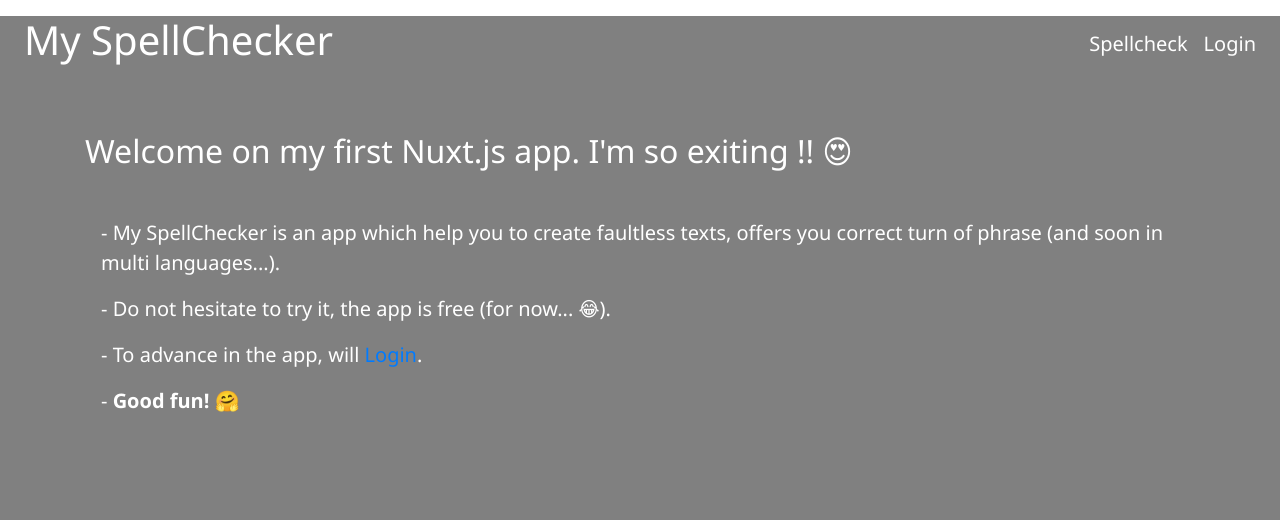
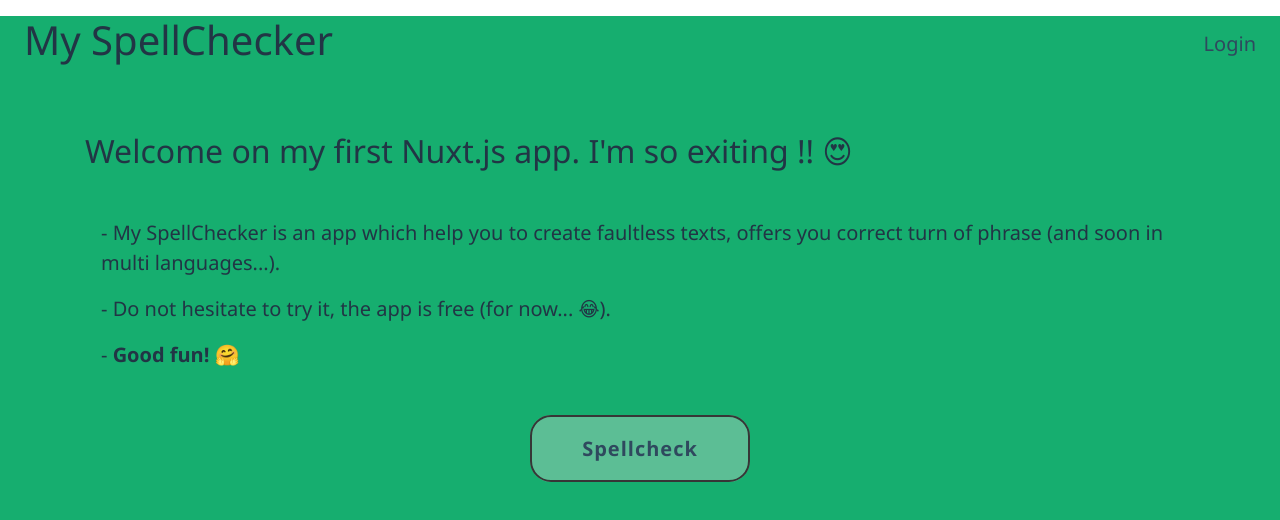
Before and after one commit to PilcodeurDev/my-app-spellchecker, a Nuxt app: page / in a window 1280 px wide. Shown: the top 520 px of the page. Built offline with nearby package versions, Linux system fonts and the light colour scheme; no server answers.

Commit message:
change bg-color and index.vue

```diff
--- a/layouts/default.vue
+++ b/layouts/default.vue
@@ -12,8 +12,7 @@
         <nuxt-link to="/" class="mx-2 text-decoration-none fw-bold">Logout</nuxt-link>
       </div>
       <div v-else>
-        <nuxt-link to="/spellcheck" class="mx-2 text-decoration-none fw-bold text-white">Spellcheck</nuxt-link>
-        <nuxt-link to="/login" class="mx-2 text-decoration-none fw-bold text-white">Login</nuxt-link>
+        <nuxt-link to="/login" class="mx-2 main_color">Login</nuxt-link>
       </div>
     </div>
     <nuxt />
@@ -23,12 +22,6 @@
 <style scoped>
 .contained {
   min-height: 100vh;
-
-  /* background-image: url('/image2.jpg');
-  background-size: cover;
-  background-repeat: no-repeat;
-  background-position: center;
-  background-attachment: fixed; */
-  background: grey;
+  background: #16ae6f;
 }
 </style>
--- a/pages/index.vue
+++ b/pages/index.vue
@@ -8,9 +8,14 @@
         <p>- My SpellChecker is an app which help you to create faultless texts, offers you correct turn of phrase (and
           soon in multi languages...).</p>
         <p>- Do not hesitate to try it, the app is free (for now... 😂).</p>
-        <p>- To advance in the app, will <nuxt-link to="/login" class="text-decoration-none fw-bold">Login</nuxt-link>.
-        </p>
+        <!-- <p>- To advance in the app, will <nuxt-link to="/login" class="text-decoration-none fw-bold">Login</nuxt-link>.
+        </p> -->
         <p>- <strong>Good fun!</strong> 🤗</p>
+      </div>
+      <div class="pt-5 d-flex justify-content-center">
+        <button>
+          <nuxt-link to="/spellcheck" class="mx-2 main_button main_color">Spellcheck</nuxt-link>
+        </button>
       </div>
     </div>
   </div>
@@ -30,8 +35,23 @@ export default {
   box-sizing: border-box;
 
   font-family: 'Segoe UI', Tahoma, Geneva, Verdana, sans-serif;
-  color: white;
+  color: #223545;
   font-size: 20px;
+}
+
+.main_button {
+  padding: 18px 50px;
+
+  border: 2px solid #363636;
+  border-radius: 21px;
+
+  letter-spacing: 1px;
+  font-weight: bold;
+  background: #5cbe95;
 
 }
+
+.main_color {
+  color: #2f495e;
+}
 </style>
--- a/pages/spellcheck.vue
+++ b/pages/spellcheck.vue
@@ -4,14 +4,14 @@
     <div>
       <h3
         class="text-lightYellow text-2xl font-raleway font-bold uppercase tracking-wide mb-12 md:text-base md:px-4 md:text-center">
-        Check to see if what you have written is Grammarly correct:
+        Check to see if what you have written is Grammarly correct :
       </h3>
     </div>
 
     <!-- x2 text area && button -->
 
     <div class="my-5 d-flex justify-content-around">
-      <textarea type="text" class="area-text" placeholder="Write/paste any content..." style="color:white" autofocus
+      <textarea type="text" class="area-text main_color" placeholder="Write/paste any content and Check!"
         v-model="text"></textarea>
       <div class="button align-self-center">
         <button class="button-text px-4 py-2" @click="checkGrammar">
@@ -73,22 +73,20 @@ export default {
   height: 30vh;
   padding: 20px 30px;
 
-  border: 1px solid grey;
+  border: 2px solid #363636;
   border-radius: 21px;
   backdrop-filter: blur(10px);
-  background: rgb(85 85 85 / 31%);
+  background: #5cbe95;
 
-  color: white;
   font-weight: 500;
 }
 
 .button {
-  border: 1px solid grey;
+  border: 2px solid #363636;
   border-radius: 20px;
   backdrop-filter: blur(10px);
-  background: rgb(85 85 85 / 31%);
+  background: #5cbe95;
 
-  color: white;
   font-weight: bold;
 
 }
@@ -101,10 +99,10 @@ export default {
   padding: 20px 40px;
   width: 40%;
 
-  border: 1px solid grey;
+  border: 2px solid #363636;
   border-radius: 20px;
   backdrop-filter: blur(10px);
-  background: rgb(85 85 85 / 31%);
+  background: #5cbe95;
 }
 
 h4 {
```
